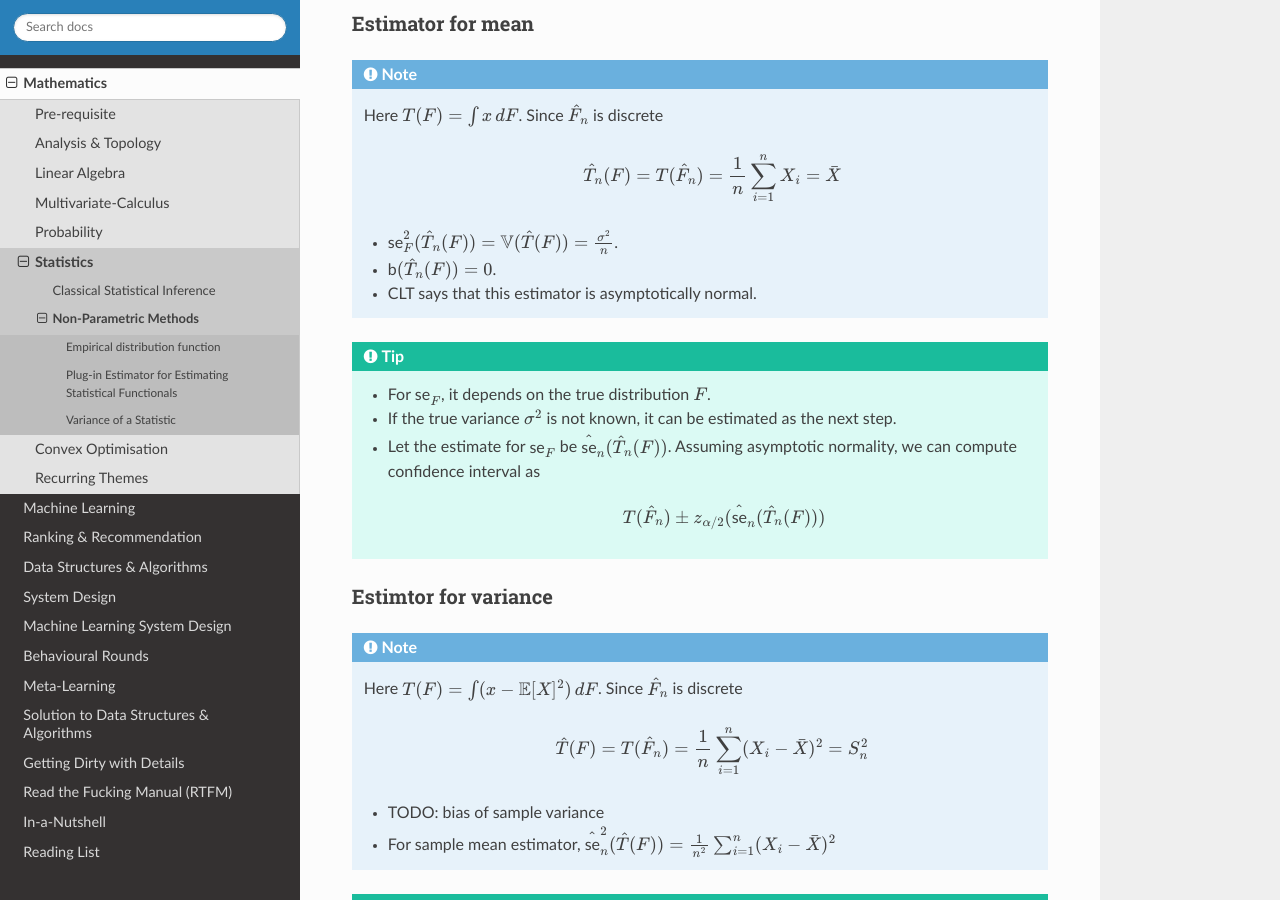
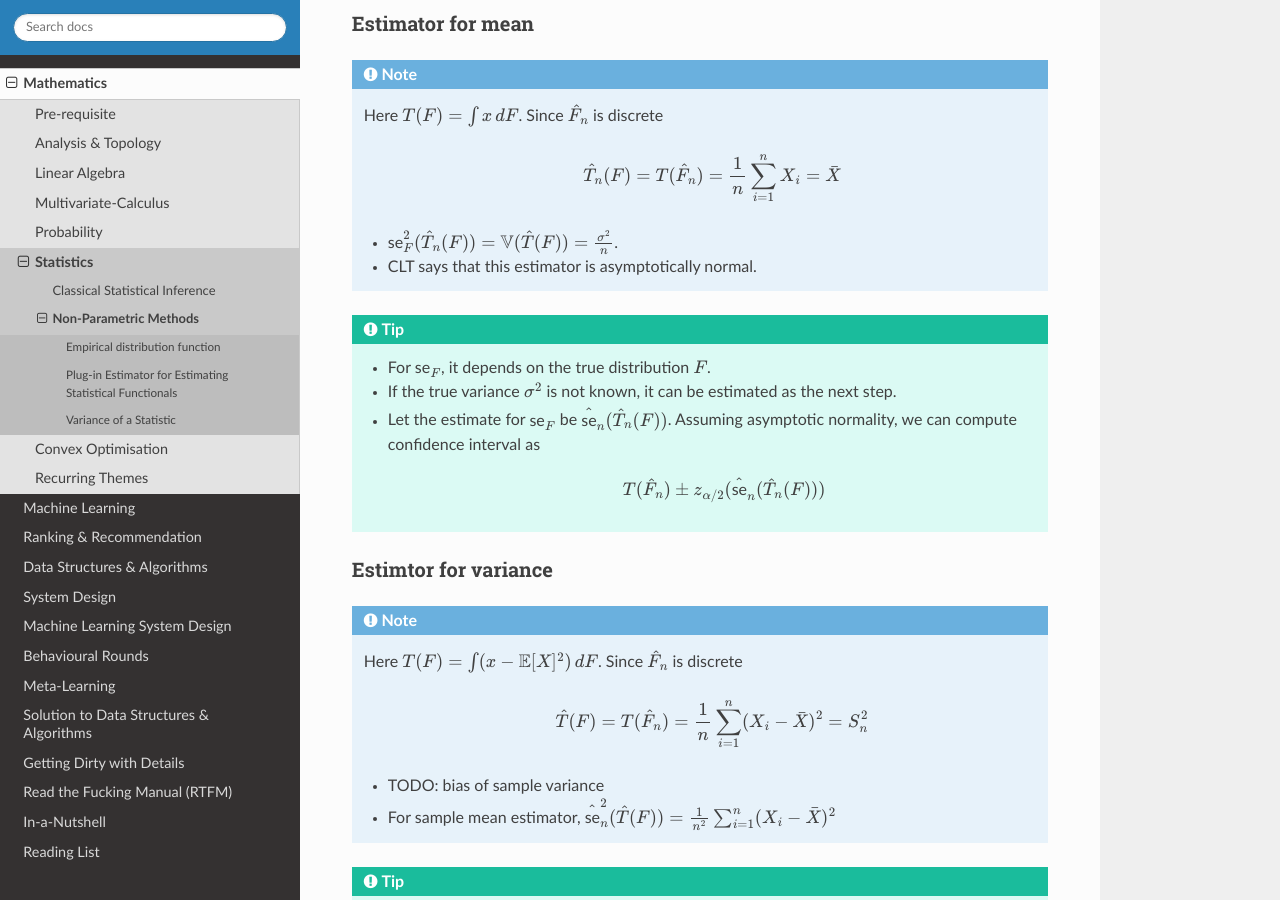
Before and after one commit to uselesstechjunks/leetcode, a Sphinx documentation site: the page built from docs/source/math/stat/nonparam.rst, in a window 1280 px wide and 900 px high, scrolled down 1269 px. Built offline with Sphinx 7.4.7 and the Read the Docs theme 2.0.0, drawn with Linux system fonts in a browser that asks for light colours.

Commit message:
Update nonparam.rst

```diff
--- a/docs/source/math/stat/nonparam.rst
+++ b/docs/source/math/stat/nonparam.rst
@@ -45,7 +45,6 @@ Estimator for mean
 		.. math:: \hat{T}_n(F)=T(\hat{F}_n)=\frac{1}{n}\sum_{i=1}^nX_i=\bar{X}
 
 	* :math:`\text{se}_F^2(\hat{T}_n(F))=\mathbb{V}(\hat{T}(F))=\frac{\sigma^2}{n}`.
-	* :math:`\text{b}(\hat{T}_n(F))=0`.
 	* CLT says that this estimator is asymptotically normal.
 
 .. tip::
```
